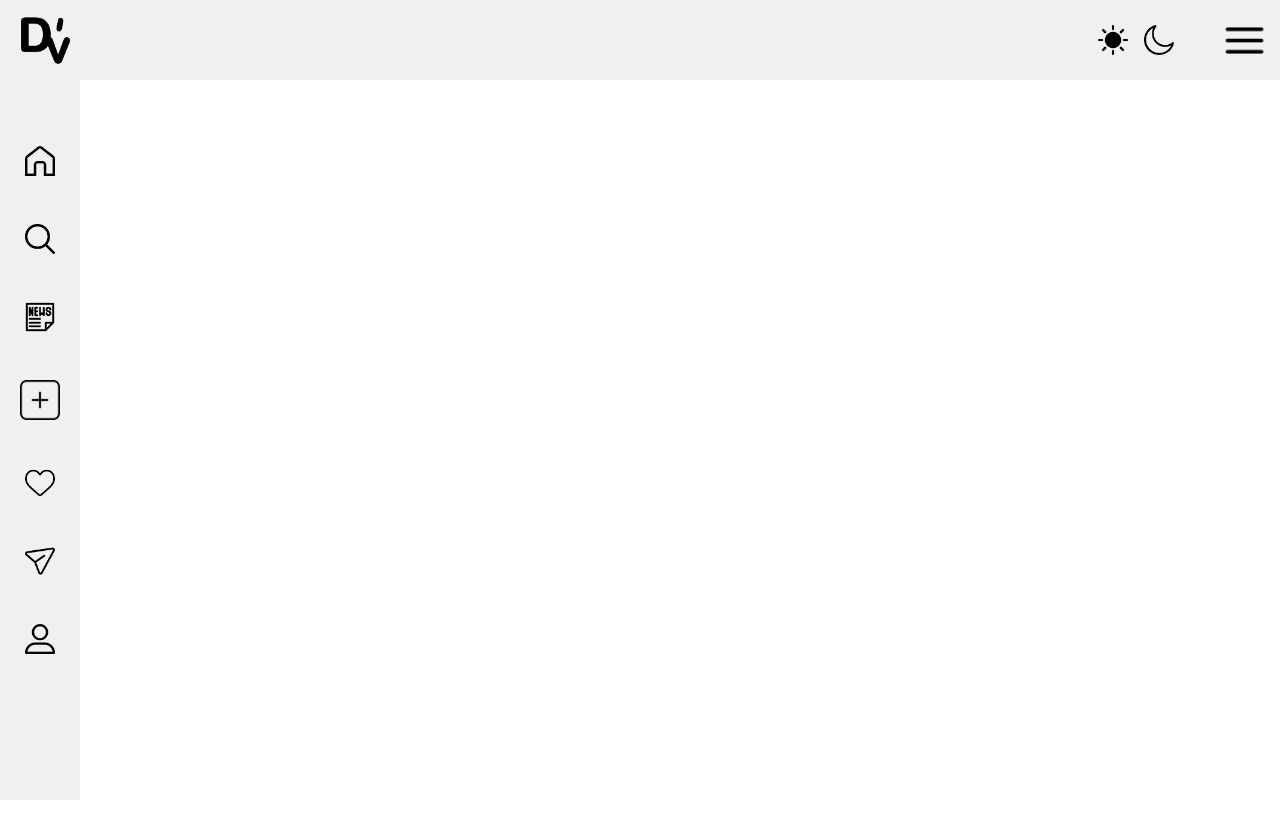
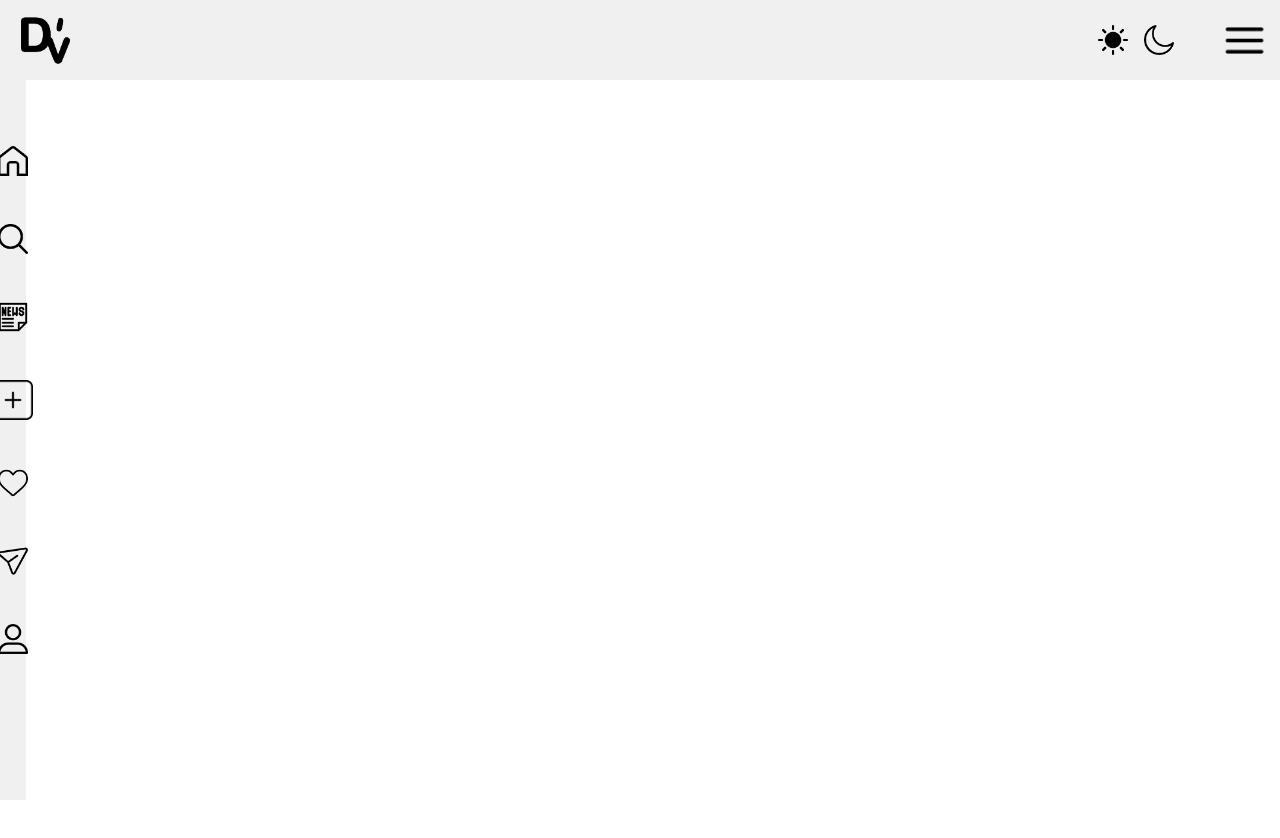
Before and after one commit to Final-Final-KH/JavaScript-React, a React (Create React App) app: page / in a window 1280 px wide. Shown: the top 838 px of the page. Built offline with nearby package versions, Linux system fonts and the light colour scheme.

Commit message:
width 변경

```diff
--- a/src/component/SideBar.js
+++ b/src/component/SideBar.js
@@ -39,10 +39,10 @@ import UserAfterLight from "../images/user_after.png";
 import UserAfterDark from "../images/user_after-1.png";
 
 import {ToggleImg} from "./TopBar";
-// waterkong 브랜치 구성 관련 수정 테스트3
+// waterkong 브랜치 구성 관련 수정 테스트4
 
 const SideBarContainer = styled.div`
-    width: 80px;
+    width: 8px;
     height: 100%;
     padding: 0 1vw;
     background: ${({ darkMode }) => (darkMode ? "#000" : "#F0F0F0")};
```
